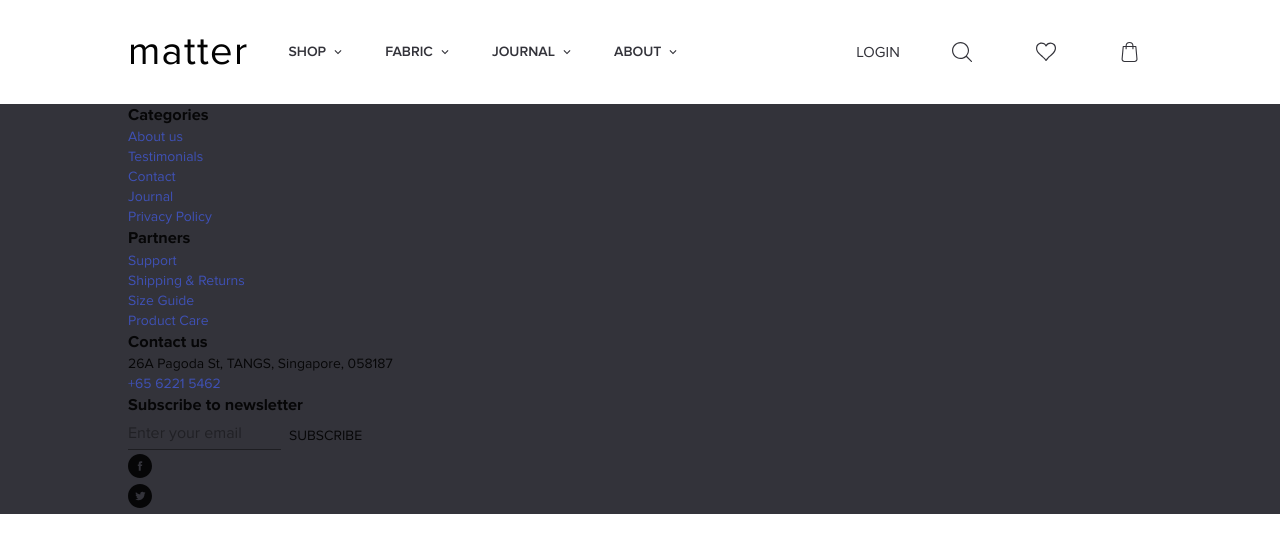
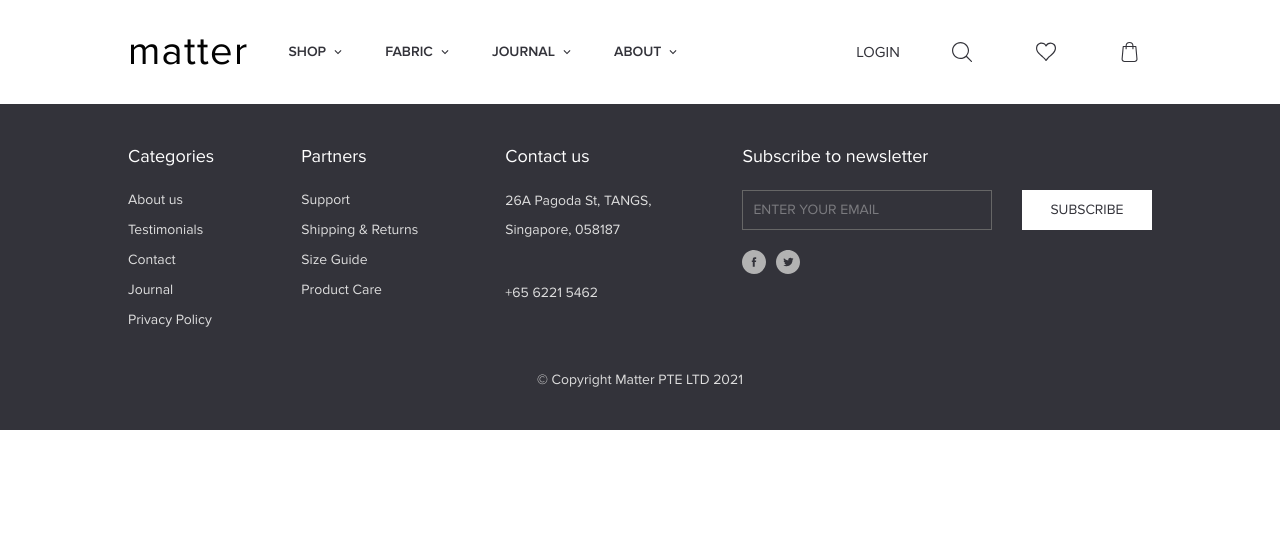
Before and after one commit to DudkoSerhei/matter, a Next.js app: page / in a window 1280 px wide. Shown: the top 552 px of the page. Built offline with nearby package versions, Linux system fonts and the light colour scheme.

Commit message:
Update styles for footer components

```diff
--- a/src/components/Footer.tsx
+++ b/src/components/Footer.tsx
@@ -1,38 +1,123 @@
-import React from 'react';
-import { makeStyles, Link, TextField } from '@material-ui/core';
+import React, { useState } from 'react';
+import { makeStyles, Link } from '@material-ui/core';
 import Main from './Main';
-import { Button } from '../ui-kit';
+import { Button, Input } from '../ui-kit';
 import { Twitter, Facebook } from '../icons';
 import { footerNav } from '../constants';
 
 const useStyles = makeStyles({
   footer: {
     backgroundColor: '#33333a',
+    padding: '40px 0',
   },
-  container: {},
-  item: {},
-  title: {},
-  list: {},
-  label: {},
-  link: {},
-  form: {},
-  row: {},
-  input: {},
-  button: {},
-  socials: {},
-  socItem: {},
-  icon: {},
+  container: {
+    display: 'flex',
+    justifyContent: 'space-between',
+    marginBottom: '40px',
+  },
+  title: {
+    fontSize: '18px',
+    fontWeight: 400,
+    color: '#fff',
+    marginBottom: '20px',
+  },
+  list: {
+    listStyle: 'none',
+  },
+  label: {
+    color: '#dedede',
+    fontSize: '14px',
+    fontWeight: 400,
+    marginBottom: '10px',
+    '&:last-child': {
+      marginBottom: 0,
+    },
+  },
+  link: {
+    color: 'inherit',
+    textDecoration: 'none',
+    transition: '0.3s color ease',
+    '&:hover': {
+      color: '#3CB371',
+    },
+  },
+  address: {
+    color: '#dedede',
+    fontSize: '14px',
+    maxWidth: '150px',
+    fontWeight: 400,
+    lineHeight: 2.1,
+    transform: 'translateY(-4px)',
+    marginBottom: '34px',
+    transition: '0.3s color ease',
+    '&:hover': {
+      color: '#3CB371',
+    },
+  },
+  form: {
+    width: '40%',
+  },
+  row: {
+    display: 'flex',
+    alignItems: 'center',
+    marginBottom: '20px',
+  },
+  input: {
+    width: '65%',
+    marginRight: '30px',
+    transition: '0.3s border-color ease',
+    '&:hover': {
+      borderColor: '#3CB371',
+    },
+    '&input': {
+      transition: '0.3s color ease',
+      '&:hover': {
+        color: '#3CB371',
+      },
+    },
+  },
+  socials: {
+    listStyle: 'none',
+    display: 'flex',
+    alignItems: 'center',
+  },
+  socItem: {
+    marginRight: '10px',
+    '&:last-child': {
+      marginRight: 0,
+    },
+  },
+  icon: {
+    width: '24px',
+    height: '24px',
+    color: '#b2b2b2',
+    transition: '0.3s color ease',
+    '&:hover': {
+      color: '#3CB371',
+    },
+  },
+  description: {
+    color: '#dedede',
+    fontSize: '14px',
+    fontWeight: 400,
+    textAlign: 'center',
+  },
 });
 
 const Footer: React.FC = () => {
   const classes = useStyles();
+  const [email, setEmail] = useState('');
+
+  const handleEmail = (e) => {
+    setEmail(e.target.value);
+  };
 
   return (
     <footer className={classes.footer}>
       <Main>
         <div className={classes.container}>
           {footerNav.map((item) => (
-            <div key={item.title} className={classes.item}>
+            <div key={item.title}>
               <h3 className={classes.title}>{item.title}</h3>
               <ul className={classes.list}>
                 {item.items &&
@@ -48,7 +133,7 @@ const Footer: React.FC = () => {
                     </li>
                   ))}
                 {item.address && (
-                  <li className={classes.label}>{item.address}</li>
+                  <li className={classes.address}>{item.address}</li>
                 )}
                 {item.phone && (
                   <li className={classes.label}>
@@ -63,24 +148,31 @@ const Footer: React.FC = () => {
           <form className={classes.form}>
             <h3 className={classes.title}>Subscribe to newsletter</h3>
             <div className={classes.row}>
-              <TextField
+              <Input
                 className={classes.input}
+                value={email}
+                onChange={handleEmail}
                 placeholder="Enter your email"
               />
-              <Button className={classes.button} variant="white">
-                Subscribe
-              </Button>
+              <Button variant="white">Subscribe</Button>
             </div>
             <ul className={classes.socials}>
               <li className={classes.socItem}>
-                <Facebook className={classes.icon} />
+                <Link className={classes.link} href="/" target="_blank">
+                  <Facebook className={classes.icon} />
+                </Link>
               </li>
               <li className={classes.socItem}>
-                <Twitter className={classes.icon} />
+                <Link className={classes.link} href="/" target="_blank">
+                  <Twitter className={classes.icon} />
+                </Link>
               </li>
             </ul>
           </form>
         </div>
+        <p
+          className={classes.description}
+        >{`© Copyright Matter PTE LTD ${new Date().getFullYear()}`}</p>
       </Main>
     </footer>
   );
--- a/src/ui-kit/Button.tsx
+++ b/src/ui-kit/Button.tsx
@@ -15,9 +15,30 @@ const defaultProps = {
 };
 
 const useStyles = makeStyles({
-  button: {},
-  white: {},
-  black: {},
+  button: {
+    padding: '7px 30px',
+    fontSize: '14px',
+    textTransform: 'uppercase',
+    border: '1px solid',
+    borderRadius: 0,
+    transition: '0.3s color ease',
+  },
+  white: {
+    backgroundColor: '#fff',
+    color: '#33333a',
+    borderColor: '#fff',
+    '&:hover': {
+      color: '#fff',
+    },
+  },
+  black: {
+    backgroundColor: '#33333a',
+    color: '#fff',
+    borderColor: '#33333a',
+    '&:hover': {
+      color: '#33333a',
+    },
+  },
 });
 
 const Button: React.FC<Props> = (props: Props) => {
--- /dev/null
+++ b/src/ui-kit/Input.tsx
@@ -0,0 +1,53 @@
+import React, { ChangeEventHandler } from 'react';
+import cn from 'classnames';
+import { makeStyles, TextField } from '@material-ui/core';
+
+interface Props {
+  value?: string;
+  onChange?: ChangeEventHandler;
+  placeholder?: string;
+  className?: string;
+}
+
+const defaultProps = {
+  value: '',
+  onChange: () => {},
+  placeholder: '',
+  className: '',
+};
+
+const useStyles = makeStyles({
+  textField: {
+    padding: '10.7px 10px',
+    border: '1px solid #666666',
+    '& input': {
+      padding: '0',
+      fontSize: '14px',
+      color: '#dedede',
+      '&::placeholder': {
+        fontSize: '14px',
+        color: '#dedede',
+        textTransform: 'uppercase',
+      },
+    },
+  },
+});
+
+const Input: React.FC<Props> = (props: Props) => {
+  const { value, onChange, placeholder, className } = props;
+  const classes = useStyles();
+
+  return (
+    <TextField
+      className={cn(classes.textField, className)}
+      value={value}
+      placeholder={placeholder}
+      onChange={onChange}
+      InputProps={{ disableUnderline: true }}
+    />
+  );
+};
+
+Input.defaultProps = defaultProps;
+
+export default Input;
--- a/src/ui-kit/index.ts
+++ b/src/ui-kit/index.ts
@@ -1 +1,2 @@
 export { default as Button } from './Button';
+export { default as Input } from './Input';
```
